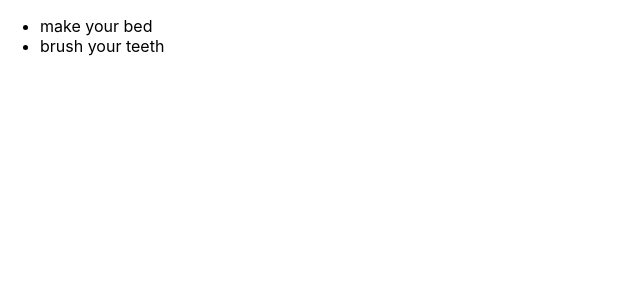
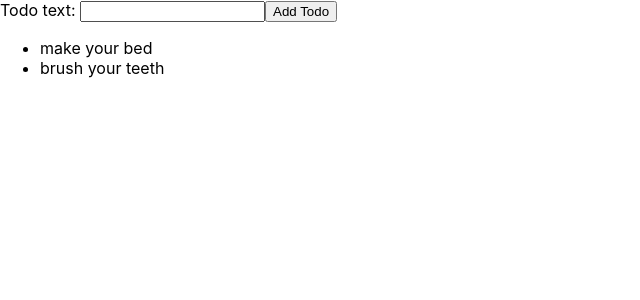
Before and after one commit to javierpb275/react-ts, a React (Create React App) app: page / in a window 1280 px wide. Shown: the top 300 px of the page, without its empty margins (0-640 px from the left). Built offline with nearby package versions, Linux system fonts and the light colour scheme.

Commit message:
working with function props

```diff
--- a/src/App.tsx
+++ b/src/App.tsx
@@ -1,10 +1,13 @@
+import NewTodo from "./components/NewTodo";
 import Todos from "./components/Todos";
 import Todo from "./models/todo";
 
 function App() {
   const todos = [new Todo("make your bed"), new Todo("brush your teeth")];
+  const addTodoHandler = (text: string) => {}
   return (
     <div>
+      <NewTodo onAddTodo={addTodoHandler}/>
       <Todos items={todos} />
     </div>
   );
--- a/src/components/NewTodo.tsx
+++ b/src/components/NewTodo.tsx
@@ -1,7 +1,7 @@
 import React from "react";
 import { useRef } from "react";
 
-const NewTodo: React.FC = () => {
+const NewTodo: React.FC<{ onAddTodo: (text: string) => void }> = (props) => {
   const todoTextInputRef = useRef<HTMLInputElement>(null);
   const submitHandler = (event: React.FormEvent) => {
     event.preventDefault();
@@ -9,10 +9,11 @@ const NewTodo: React.FC = () => {
     if (enteredText.trim().length === 0) {
       return;
     }
+    props.onAddTodo(enteredText);
   };
   return (
     <form onSubmit={submitHandler}>
-      <label htmlFor="text">Todo text</label>
+      <label htmlFor="text">Todo text: </label>
       <input type="text" id="text" ref={todoTextInputRef} />
       <button>Add Todo</button>
     </form>
```
